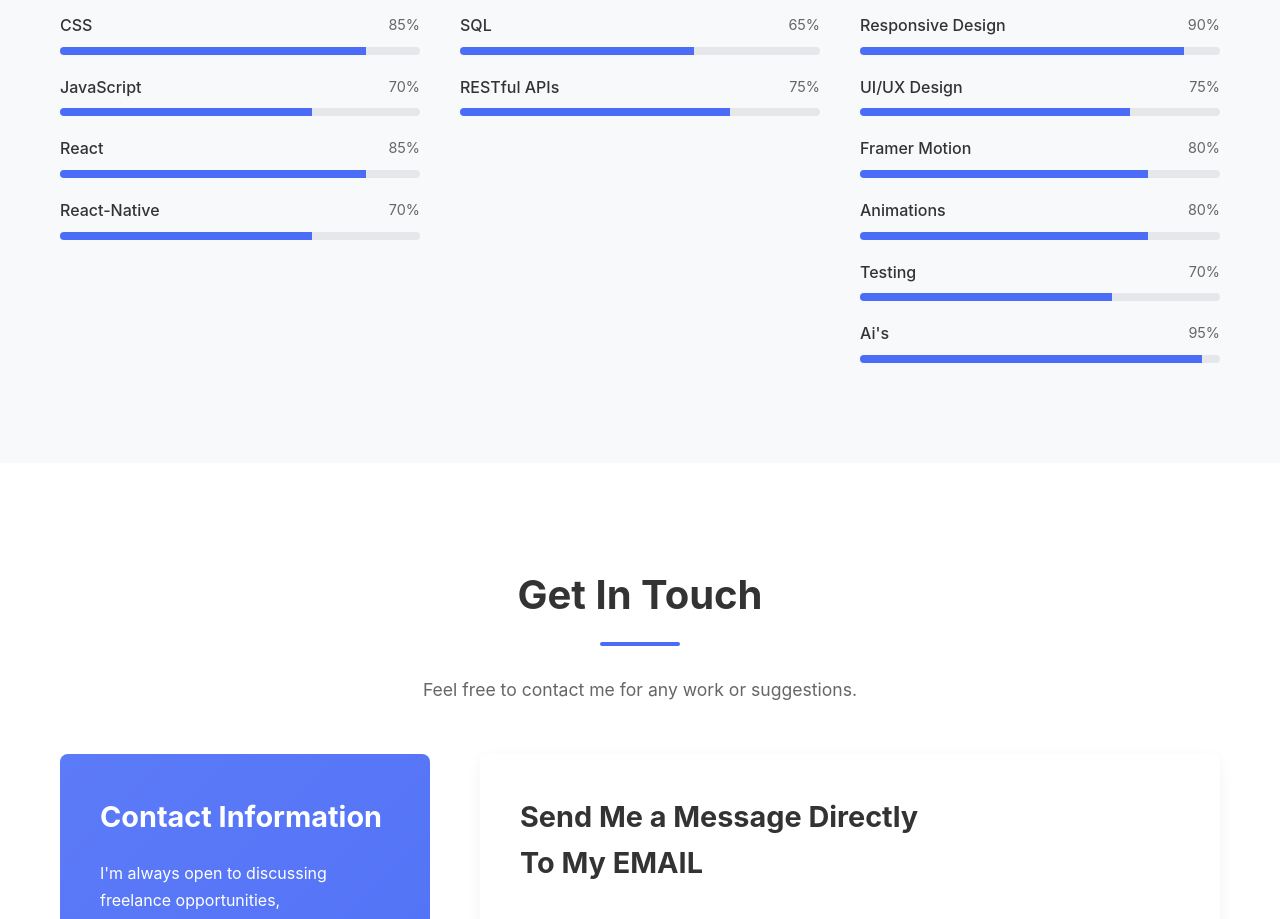
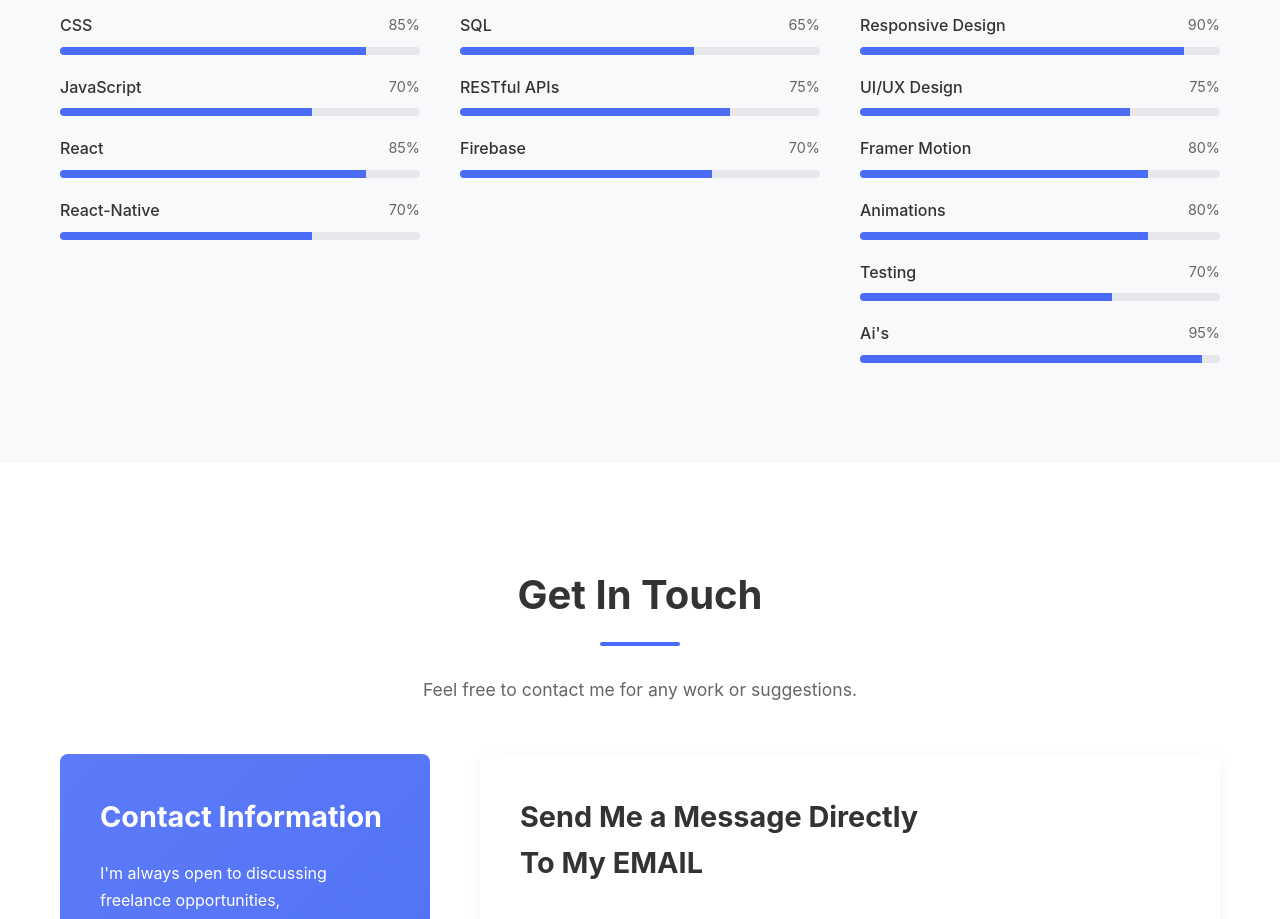
Before and after one commit to jay-bee270/my-portfolio, a React (Vite) app: page / in a window 1280 px wide. Shown: the part 3460-4379 px from the top of the page. Built offline with nearby package versions, Linux system fonts and the light colour scheme.

Commit message:
Added a new skill

```diff
--- a/src/components/Skills/Skills.jsx
+++ b/src/components/Skills/Skills.jsx
@@ -21,6 +21,7 @@ const skillsData = [
       { name: "MongoDB", level: 70 },
       { name: "SQL", level: 65 },
       { name: "RESTful APIs", level: 75 },
+      { name: "Firebase", level: 70 }
     ],
   },
   {
```
